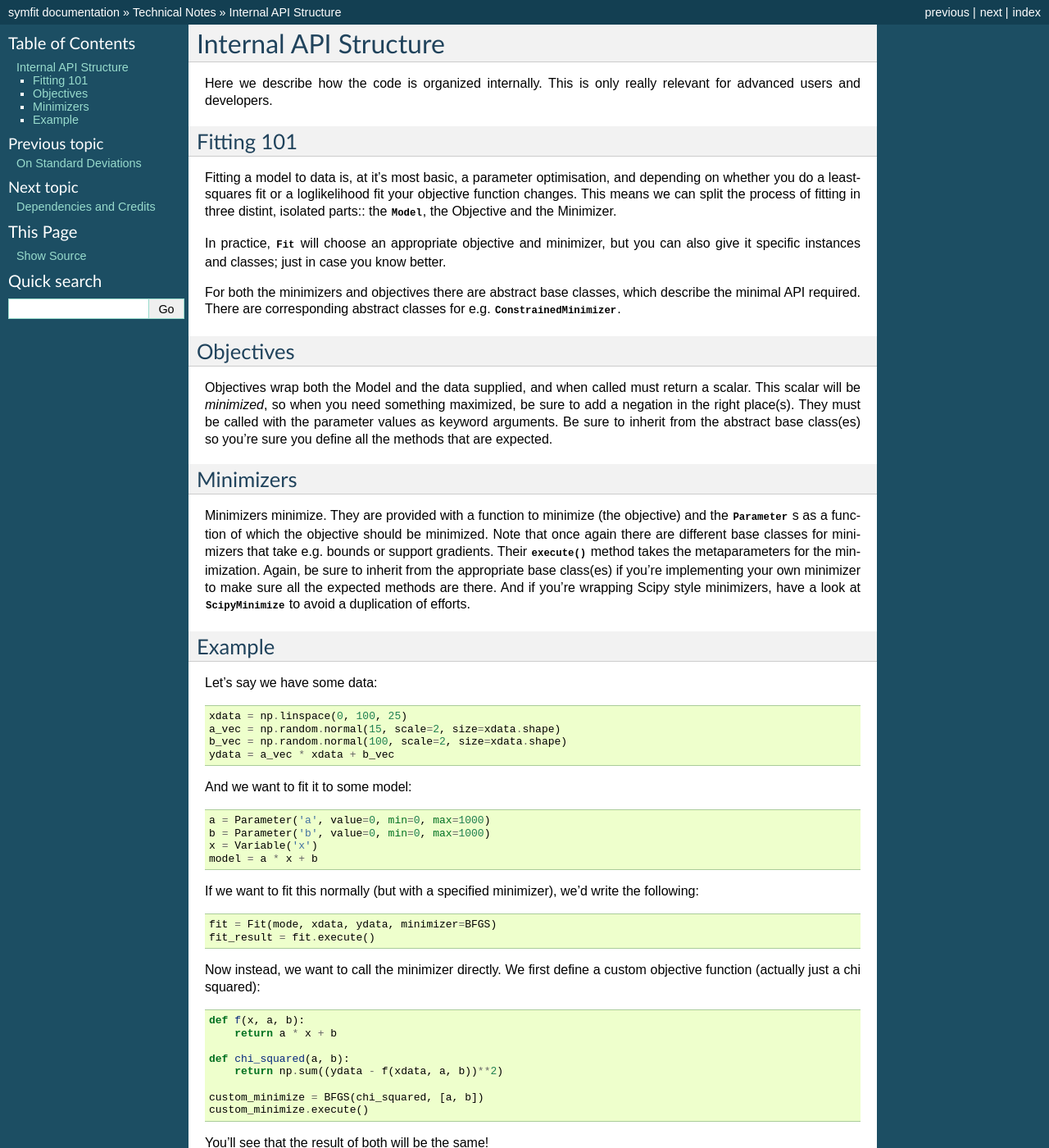
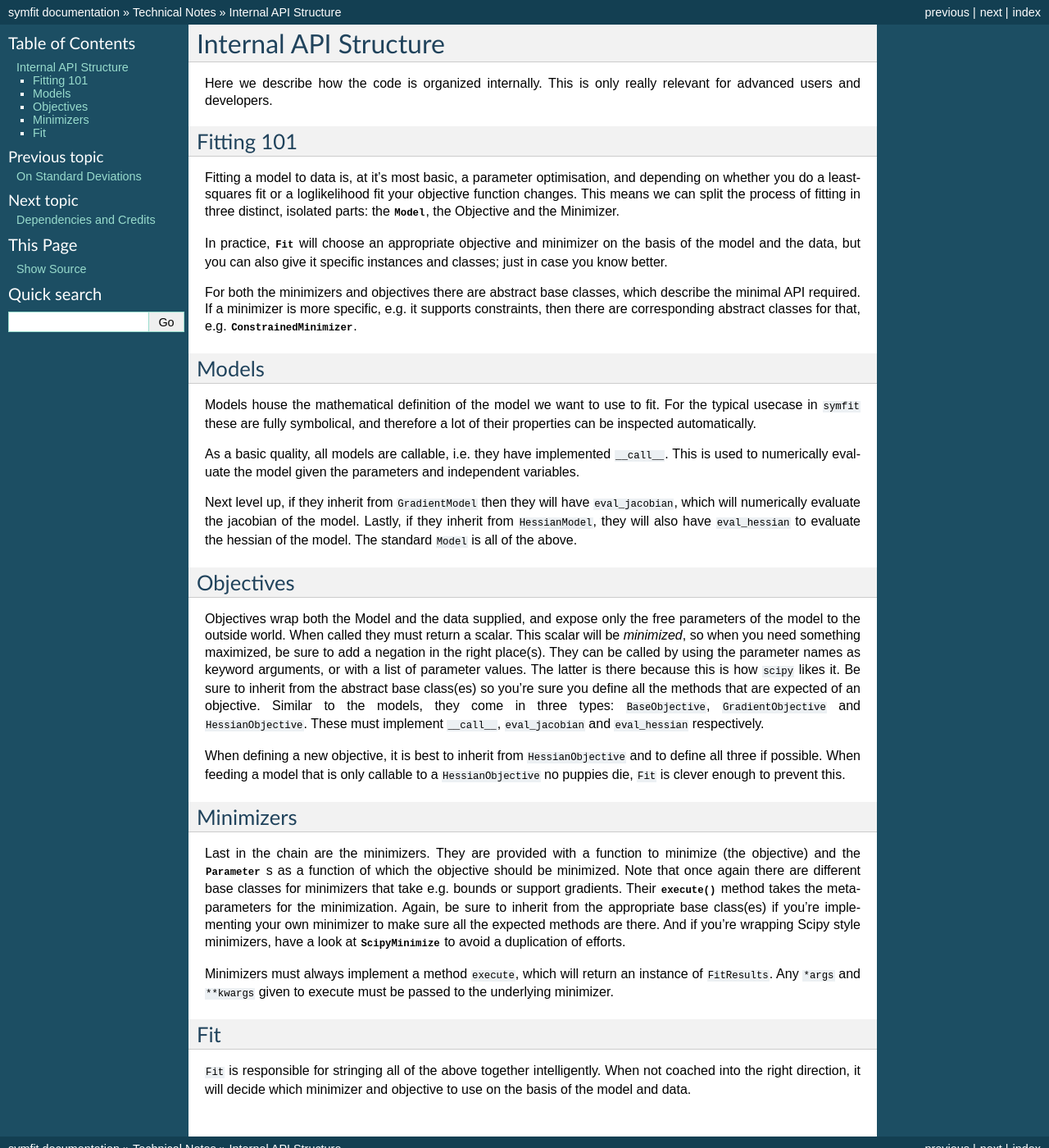
Before and after one commit to tBuLi/symfit, a Sphinx documentation site: the page built from docs/api_structure.rst, in a window 1280 px wide and 1400 px high. Shown: the whole window at 82% size. Built offline with Sphinx 7.4.7, drawn with Linux system fonts in a browser that asks for light colours; the version number could not be read and is left out.

Commit message:
Expanded the comments on the internal API somewhat.

```diff
--- a/docs/api_structure.rst
+++ b/docs/api_structure.rst
@@ -10,74 +10,78 @@ Fitting 101
 Fitting a model to data is, at it's most basic, a parameter optimisation, and
 depending on whether you do a least-squares fit or a loglikelihood fit your
 objective function changes. This means we can split the process of fitting in
-three distint, isolated parts:: the :class:`~symfit.core.models.Model`, the
+three distinct, isolated parts: the :class:`~symfit.core.models.Model`, the
 Objective and the Minimizer.
 
 In practice, :class:`~symfit.core.fit.Fit` will choose an appropriate objective
-and minimizer, but you can also give it specific instances and classes; just in
-case you know better.
+and minimizer on the basis of the model and the data, but you can also give it
+specific instances and classes; just in case you know better.
 
 For both the minimizers and objectives there are abstract base classes, which
-describe the minimal API required. There are corresponding abstract classes for
+describe the minimal API required. If a minimizer is more specific, e.g. it
+supports constraints, then there are corresponding abstract classes for that,
 e.g. :class:`~symfit.core.minimizers.ConstrainedMinimizer`.
+
+Models
+------
+
+Models house the mathematical definition of the model we want to use to fit.
+For the typical usecase in ``symfit`` these are fully symbolical, and therefore
+a lot of their properties can be inspected automatically.
+
+As a basic quality, all models are callable, i.e. they have implemented
+``__call__``. This is used to numerically evaluate the model given the
+parameters and independent variables.
+
+Next level up, if they inherit from ``GradientModel`` then they will have
+``eval_jacobian``, which will numerically evaluate the jacobian of the model.
+Lastly, if they inherit from ``HessianModel``, they will also have
+``eval_hessian`` to evaluate the hessian of the model.
+The standard ``Model`` is all of the above.
 
 Objectives
 ----------
 
-Objectives wrap both the Model and the data supplied, and when called must
-return a scalar. This scalar will be *minimized*, so when you need something
-maximized, be sure to add a negation in the right place(s). They must be
-called with the parameter values as keyword arguments. Be sure to inherit from
-the abstract base class(es) so you're sure you define all the methods that are
-expected.
+Objectives wrap both the Model and the data supplied, and expose only the free
+parameters of the model to the outside world.
+When called they must return a scalar. This scalar will be *minimized*, so when
+you need something maximized, be sure to add a negation in the right place(s).
+They can be called by using the parameter names as keyword arguments, or with a
+list of parameter values. The latter is there because this is how ``scipy``
+likes it.
+Be sure to inherit from the abstract base class(es) so you're sure you define
+all the methods that are expected of an objective. Similar to the models, they
+come in three types: ``BaseObjective``, ``GradientObjective`` and
+``HessianObjective``. These must implement ``__call__``, ``eval_jacobian`` and
+``eval_hessian`` respectively.
+
+When defining a new objective, it is best to inherit from ``HessianObjective``
+and to define all three if possible. When feeding a model that is only callable
+to a ``HessianObjective`` no puppies die, ``Fit`` is clever enough to
+prevent this.
 
 Minimizers
 ----------
 
-Minimizers minimize. They are provided with a function to minimize (the
-objective) and the :class:`~symfit.core.argument.Parameter` s as a function of
-which the objective should be minimized. Note that once again there are
-different base classes for minimizers that take e.g. bounds or support
-gradients. Their :meth:`~symfit.core.minimizers.BaseMinimizer.execute` method
-takes the metaparameters for the minimization. Again, be sure to inherit from
-the appropriate base class(es) if you're implementing your own minimizer to
-make sure all the expected methods are there. And if you're wrapping Scipy
-style minimizers, have a look at :class:`~symfit.core.minimizers.ScipyMinimize`
+Last in the chain are the minimizers. They are provided with a function to
+minimize (the objective) and the :class:`~symfit.core.argument.Parameter` s as
+a function of which the objective should be minimized. Note that once again
+there are different base classes for minimizers that take e.g. bounds or
+support gradients. Their :meth:`~symfit.core.minimizers.BaseMinimizer.execute`
+method takes the metaparameters for the minimization.
+Again, be sure to inherit from the appropriate base class(es) if you're
+implementing your own minimizer to make sure all the expected methods are there.
+And if you're wrapping Scipy style minimizers, have a look at
+:class:`~symfit.core.minimizers.ScipyMinimize`
 to avoid a duplication of efforts.
 
-Example
--------
+Minimizers must always implement a method ``execute``, which will return an
+instance of ``FitResults``. Any ``*args`` and ``**kwargs`` given to execute must
+be passed to the underlying minimizer.
 
-Let's say we have some data::
+Fit
+---
 
-    xdata = np.linspace(0, 100, 25)
-    a_vec = np.random.normal(15, scale=2, size=xdata.shape)
-    b_vec = np.random.normal(100, scale=2, size=xdata.shape)
-    ydata = a_vec * xdata + b_vec
-
-And we want to fit it to some model::
-
-    a = Parameter('a', value=0, min=0, max=1000)
-    b = Parameter('b', value=0, min=0, max=1000)
-    x = Variable('x')
-    model = a * x + b
-
-If we want to fit this normally (but with a specified minimizer), we'd write
-the following::
-
-    fit = Fit(mode, xdata, ydata, minimizer=BFGS)
-    fit_result = fit.execute()
-
-Now instead, we want to call the minimizer directly. We first define a custom
-objective function (actually just a chi squared)::
-
-    def f(x, a, b):
-        return a * x + b
-
-    def chi_squared(a, b):
-        return np.sum((ydata - f(xdata, a, b))**2)
-
-    custom_minimize = BFGS(chi_squared, [a, b])
-    custom_minimize.execute()
-
-You'll see that the result of both will be the same!
+``Fit`` is responsible for stringing all of the above together intelligently.
+When not coached into the right direction, it will decide which minimizer and
+objective to use on the basis of the model and data.
```
